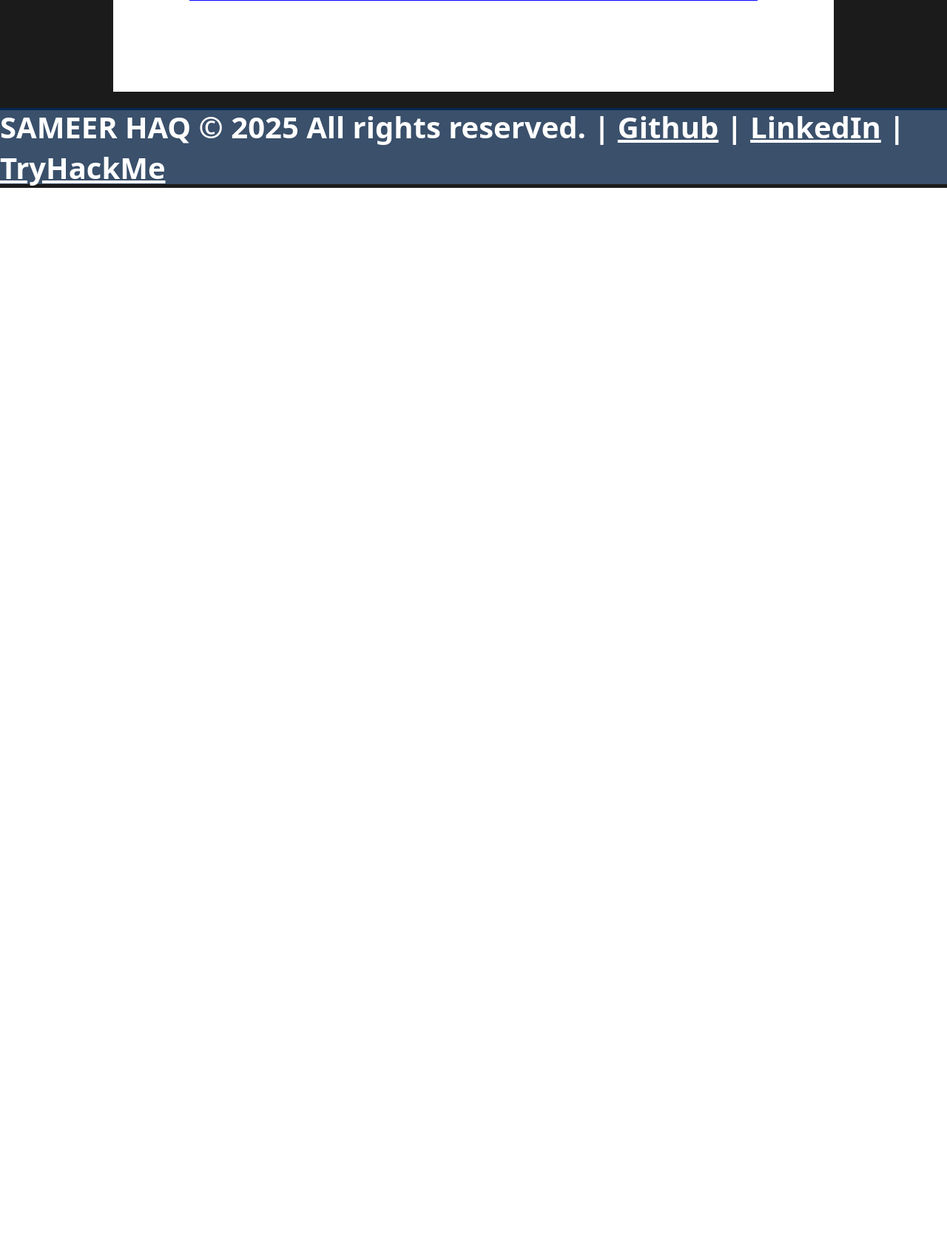
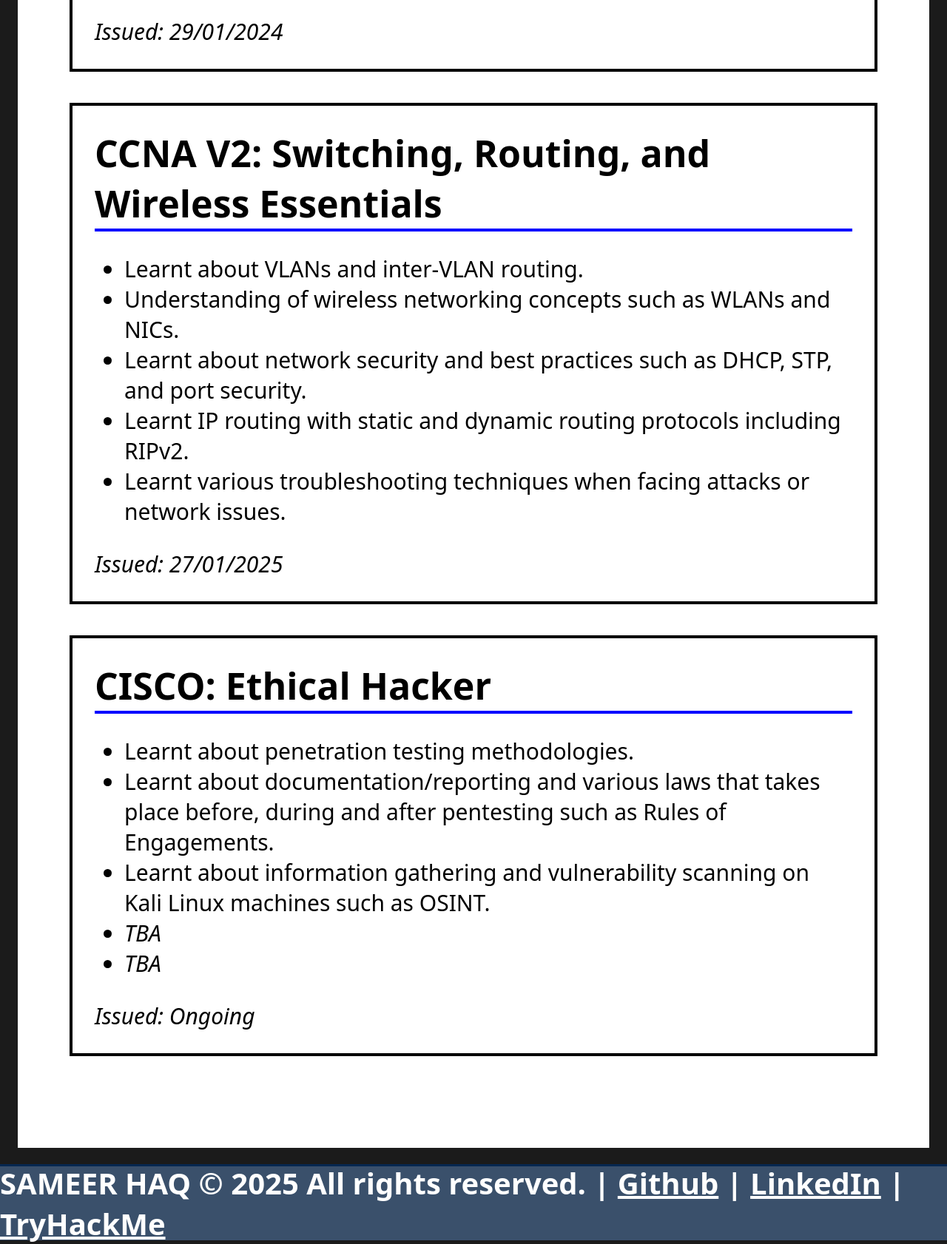
Before and after one commit to SameerUH/Portfolio-website, a PHP site: page /certificates.php in a window 1280 px wide. Shown: the part 803-2485 px from the top of the page at 74% size. Before the commit the page ends 1057 px from the top, so only its background shows below. Run offline with PHP 8.4, Linux system fonts and the light colour scheme.

Commit message:
Basically finished the certificates page and started the resume page. --- Figured out the width/border issues with the certificates page. --- Added bulleted list and issue date of certs I have completed and ones I'm currently doing. --- Fixed the favicon for the certificates page. --- Downloaded the PDF of my CV and embedded it into the page, still needs some slight tweaking content and CSS wise but should be some easy fixes.

```diff
--- a/pages/certificates.php
+++ b/pages/certificates.php
@@ -1,14 +1,15 @@
 <!DOCTYPE html>
 <!--
---- Add more details of the certificates including dates and possibly a bulleted list of what you learnt.
+xxx Add more details of the certificates including dates and possibly a bulleted list of what you learnt.
 --- Add the grade unless you are still doing it.
---- Make the formatting nice and figure out how to do full width borders.
+xxx Make the formatting nice and figure out how to do full width borders.
 -->
 <html lang="en">
 <head>
     <meta charset="UTF-8">
     <meta name="viewport" content="width=device-width, initial-scale=1.0">
     <link rel="stylesheet" href="../styles/certificates.css">
+    <link rel="icon" href="../favicon.png" type="image/png">
     <title>Certificates | SameerUH</title>
 </head>
 <body>
@@ -23,13 +24,37 @@
 
     <div id="certificates">
         <div class = "sections">
-            <p><strong>CCNA V1</strong></p>
+            <p class="title"><strong>CCNA V1: Introduction to Networks</strong></p>
+            <p>
+                <ul><li>Learnt IPv4 and IPv6 addressing.</li>
+                <li>Understanding of network protocols with physical and data links.</li>
+                <li>Basic router and switch configuration through simulators such as Packet Tracer and physical hardware in workshops.</li>
+                <li>Learnt basic security and troubleshooting fundamentals.</li>
+                <li>Learnt basic concepts such as TCP, UDP, OSI.</li></ul>
+                <i>Issued: 29/01/2024</i>
+            </p>
         </div><br>
         <div class = "sections">
-            <p><strong>CCNA V2</strong></p>
+            <p class="title"><strong>CCNA V2: Switching, Routing, and Wireless Essentials</strong></p>
+            <p>
+                <ul><li>Learnt about VLANs and inter-VLAN routing.</li>
+                <li>Understanding of wireless networking concepts such as WLANs and NICs.</li>
+                <li>Learnt about network security and best practices such as DHCP, STP, and port security.</li>
+                <li>Learnt IP routing with static and dynamic routing protocols including RIPv2.</li>
+                <li>Learnt various troubleshooting techniques when facing attacks or network issues.</li></ul>
+                <i>Issued: 27/01/2025</i>
+            </p>
         </div><br>
         <div class = "sections">
-            <p><strong>CISCO: Ethical Hacker</strong></p>
+            <p class="title"><strong>CISCO: Ethical Hacker</strong></p>
+            <p>
+                <ul><li>Learnt about penetration testing methodologies.</li>
+                <li>Learnt about documentation/reporting and various laws that takes place before, during and after pentesting such as Rules of Engagements.</li>
+                <li>Learnt about information gathering and vulnerability scanning on Kali Linux machines such as OSINT.</li>
+                <li><i>TBA</i></li>
+                <li><i>TBA</i></li></ul>
+                <i>Issued: Ongoing</i>
+            </p>
         </div>
     </div><br>
 
--- a/pages/resume.php
+++ b/pages/resume.php
@@ -17,7 +17,7 @@
     </div><br>
 
     <div id="resume">
-        <p><strong>RESUME</strong></p>
+        <embed src="../assets/Sameer Haq CV (Base).pdf" type="application/pdf" width="100%" height="600px" />
     </div><br>
 
     <?php
--- a/styles/certificates.css
+++ b/styles/certificates.css
@@ -167,20 +167,26 @@ body {
 #certificates {
     display: flex;
     padding: 100px;
-    border-style: solid;
-    border-color: #ffffff;
-    width: 60%;
+    border: 4px solid #ffffff;
+    width: 80%;
     margin: 0 auto;
     background-color: #ffffff;
     color: black;
     justify-content: center;
     align-items: center;
-    font-size: 50px;
     flex-direction: column;
 }
 
 #certificates .sections {
     width: 100%;
+    border: 4px solid black;
+    padding: 30px;
+    margin-bottom: 20px;
+    font-size: 30px;
+}
+
+#certificates .title {
+    font-size: 50px;
     border-bottom: 4px solid blue;
     margin-bottom: 20px;
 }
```
Also changed, not shown: 1 other file.
